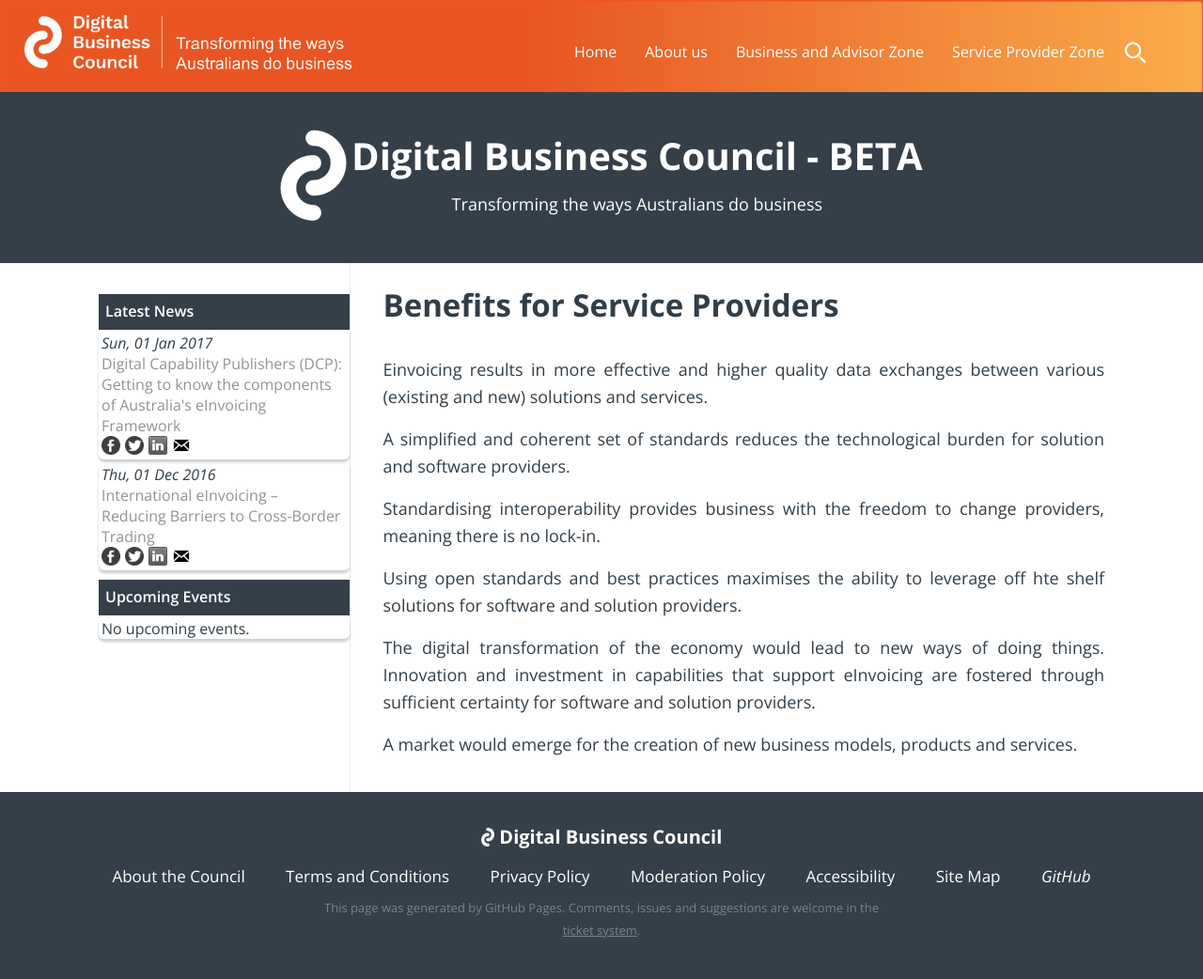
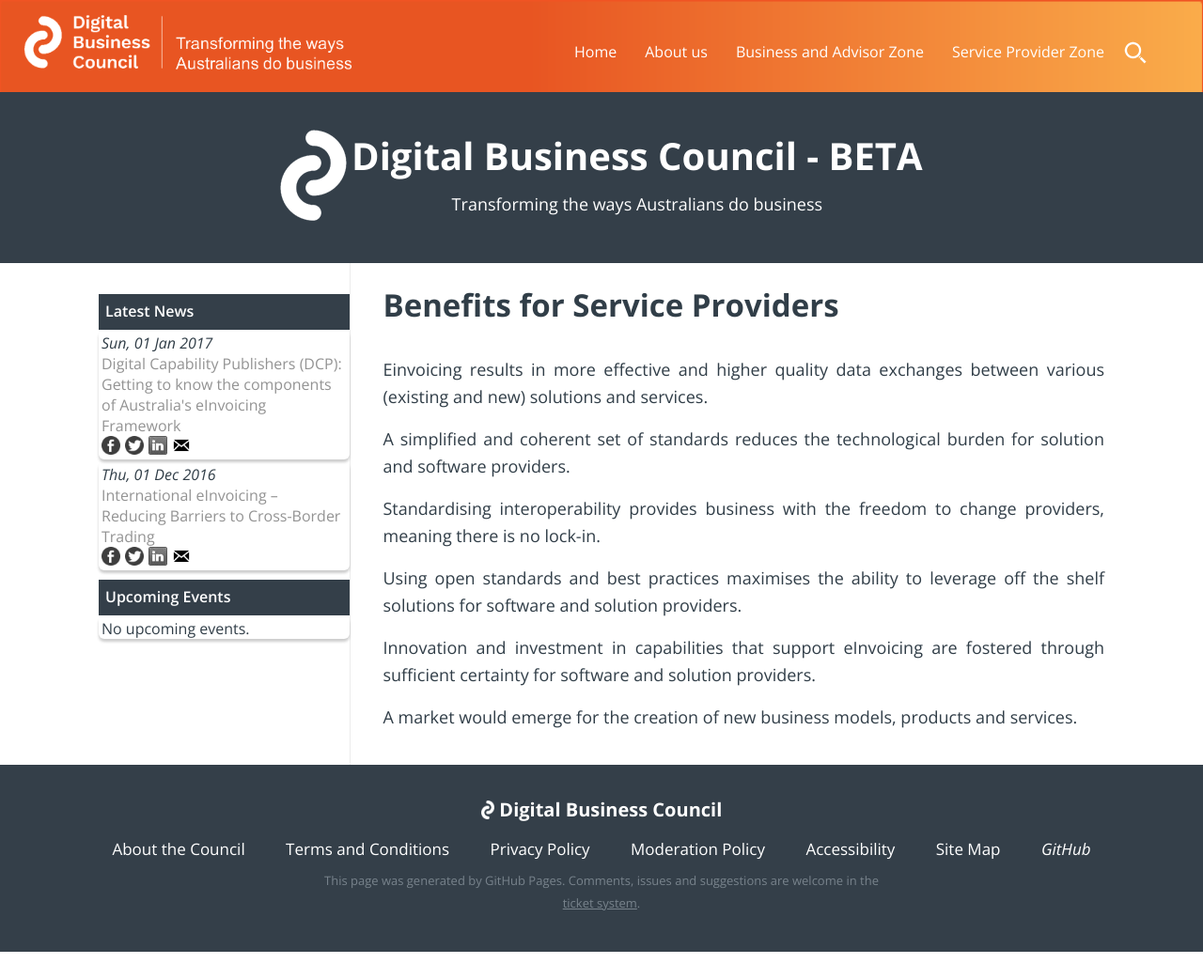
Before and after one commit to Digital-Business-Council/Digital-Business-Council.github.io, a Jekyll site: the page built from pages/service-provider-zone/provider-benefits.md, in a window 1280 px wide. Shown: the whole page at 94% size. Built offline with Jekyll 4.4.1, drawn with Linux system fonts in a browser that asks for light colours; after the commit the page ends 1013 px from its top, so only the background shows below that.

Commit message:
Formatting update

```diff
--- a/pages/service-provider-zone/provider-benefits.md
+++ b/pages/service-provider-zone/provider-benefits.md
@@ -12,8 +12,8 @@
 
 Standardising interoperability provides business with the freedom to change providers, meaning there is no lock-in.
 
-Using open standards and best practices maximises the ability to leverage off hte shelf solutions for software and solution providers.
+Using open standards and best practices maximises the ability to leverage off the shelf solutions for software and solution providers.
 
-The digital transformation of the economy would lead to new ways of doing things. Innovation and investment in capabilities that support eInvoicing are fostered through sufficient certainty for software and solution providers.
+Innovation and investment in capabilities that support eInvoicing are fostered through sufficient certainty for software and solution providers.
 
 A market would emerge for the creation of new business models, products and services.
```
